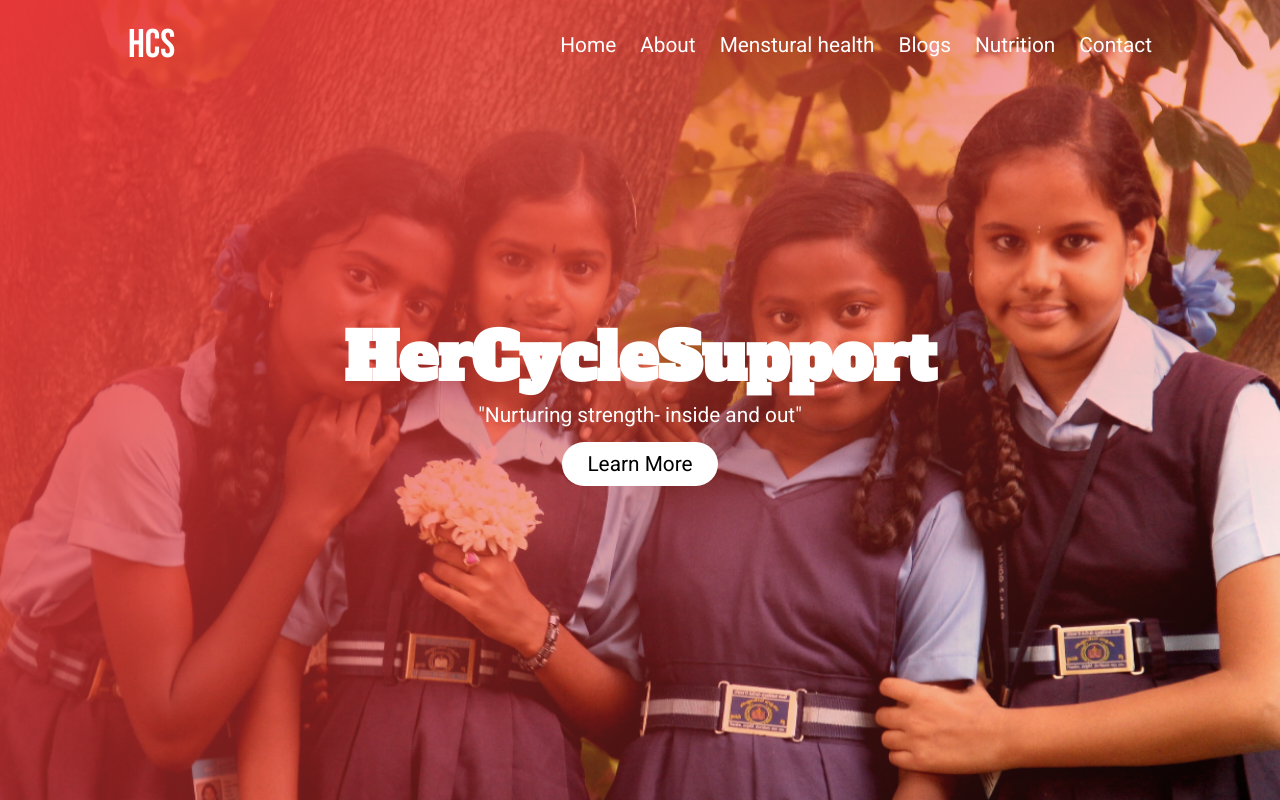
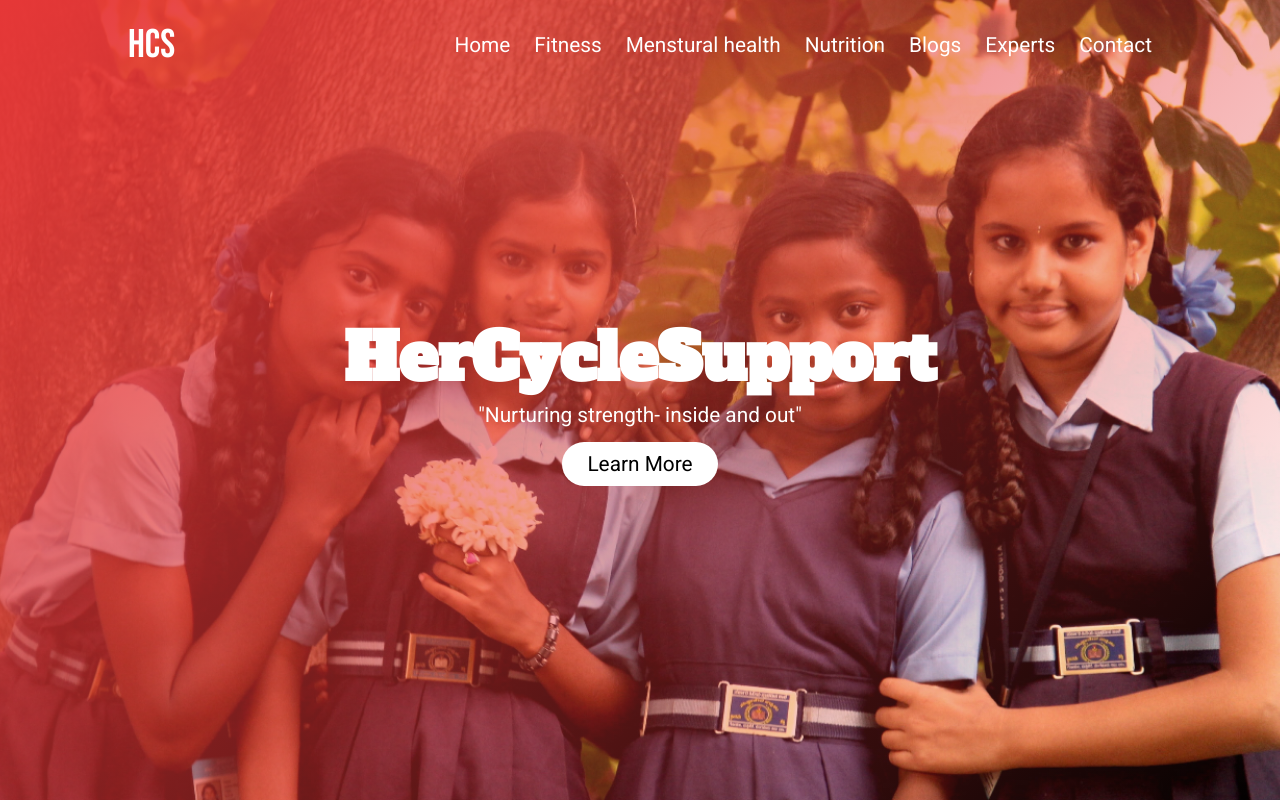
Before and after one commit to jassandhu1011/HerHarmony_EmpowerHER_2k23, a plain HTML site: page index.html in a window 1280 px wide. Drawn offline with Linux system fonts and the light colour scheme.

Commit message:
Update index.html

```diff
--- a/index.html
+++ b/index.html
@@ -21,10 +21,11 @@
           <nav class="nav">
             <ul>
               <li><a href="#">Home</a></li>
-              <li><a href="#">About</a></li>
+              <li><a href="#">Fitness</a></li>
               <li><a href="#">Menstural health</a></li>
+              <li><a href="#">Nutrition</a></li>
               <li><a href="#">Blogs</a></li>
-              <li><a href="#">Nutrition</a></li>
+              <li><a href="#">Experts</a></li>
               <li><a href="#">Contact</a></li>
             </ul>
           </nav>
```
